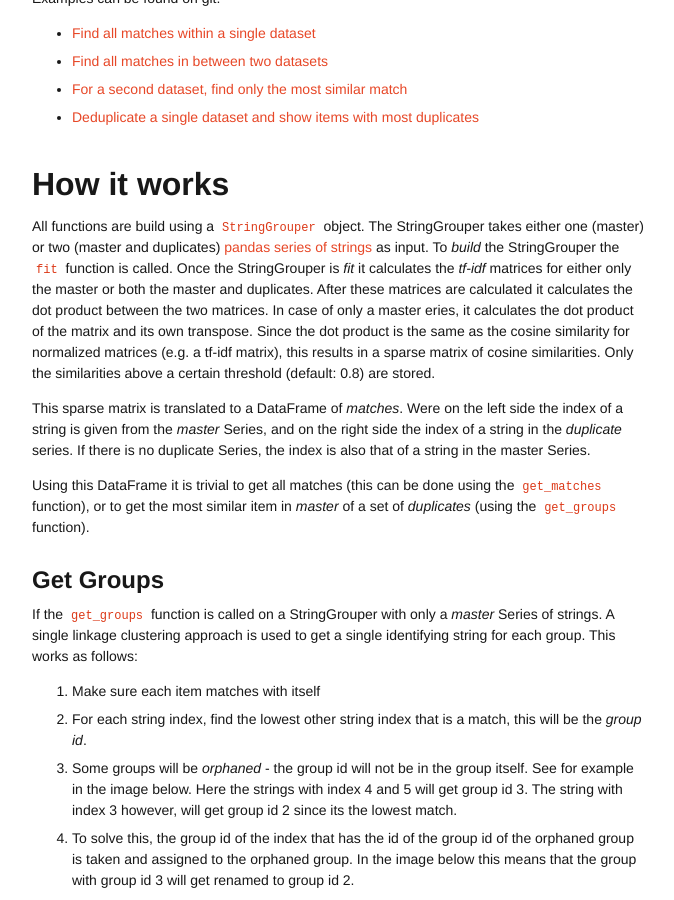
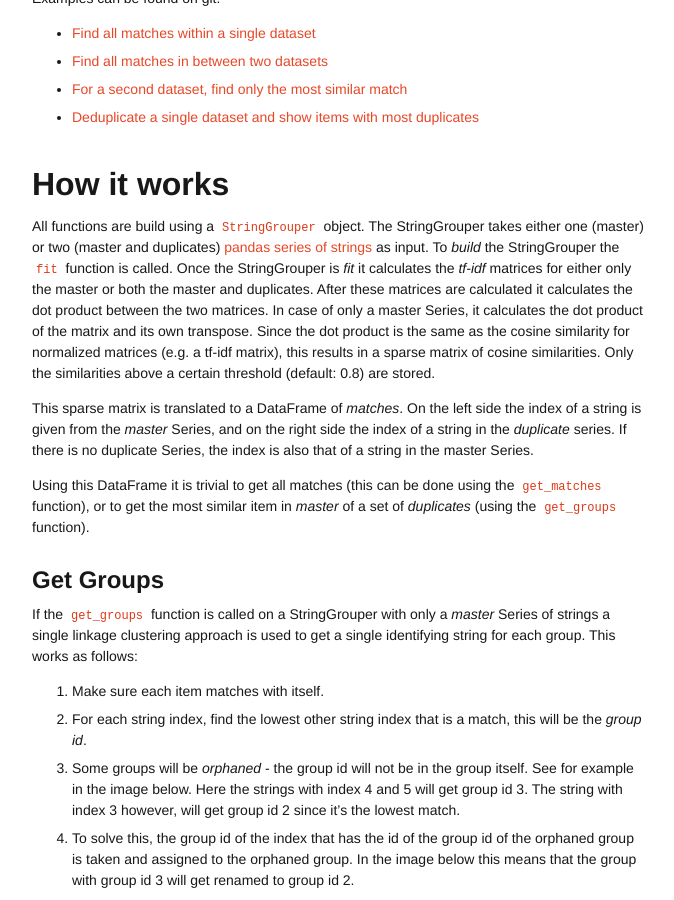
Before and after one commit to Bergvca/bergvca.github.io, a Jekyll site: the page built from _posts/2020-01-02-string-grouper.md, in a window 1280 px wide and 900 px high, scrolled down 1652 px. Shown: the whole window, without its empty margins (240-914 px from the left). Built offline with Jekyll 4.4.1, drawn with Linux system fonts in a browser that asks for light colours; comment, search, counter and statistics services are not loaded; some of the changed text lies outside the part shown.

Commit message:
Some typos

```diff
--- a/_posts/2020-01-02-string-grouper.md
+++ b/_posts/2020-01-02-string-grouper.md
@@ -11,7 +11,7 @@ previous blog [Super Fast String Matching](/2017/10/14/super-fast-string-matchin
 explained a process of finding similar strings using **tf-idf** and the **cosine similarity**.
 
 The process however leaves you with a long list of similar strings, whereas in my experience you
-often want a one-to-one mapping of an original string to a new string. In other words you want to *group*
+often want a one-to-one mapping of an original string to a new string. In other words, you want to *group*
 similar strings together, and pick one single string as the identifier for each group. To solve
 this I've created a small module called: ***[string_grouper](https://github.com/Bergvca/string_grouper)***.
 
@@ -48,12 +48,12 @@ All functions are build using a `StringGrouper` object. The StringGrouper takes
 or two (master and duplicates) [pandas series of strings](https://pandas.pydata.org/pandas-docs/stable/reference/api/pandas.Series.html) as input. To *build* the StringGrouper the
 `fit` function is called. Once the StringGrouper is *fit* it calculates the *tf-idf* matrices for
 either only the master or both the master and duplicates. After these matrices are calculated
-it calculates the dot product between the two matrices. In case of only a master eries, it calculates
+it calculates the dot product between the two matrices. In case of only a master Series, it calculates
 the dot product of the matrix and its own transpose. Since the dot product is the same as the cosine
 similarity for normalized matrices (e.g. a tf-idf matrix), this results in a sparse matrix of
 cosine similarities. Only the similarities above a certain threshold (default: 0.8) are stored.
 
-This sparse matrix is translated to a DataFrame of *matches*. Were on the left side the index
+This sparse matrix is translated to a DataFrame of *matches*. On the left side the index
 of a string is given from the *master* Series, and on the right side the index of a string in the
 *duplicate* series. If there is no duplicate Series, the index is also that of a string in the master
 Series.
@@ -63,16 +63,16 @@ Series.
 
 ### Get Groups
 
- If the `get_groups` function is called on a StringGrouper with only a *master* Series of strings. A
+ If the `get_groups` function is called on a StringGrouper with only a *master* Series of strings a
  single linkage clustering approach is used to get a single identifying string for each group. This works
  as follows:
 
- 1. Make sure each item matches with itself
+ 1. Make sure each item matches with itself.
  2. For each string index, find the lowest other string index that is a match, this will be the
  *group id*.
  3. Some groups will be *orphaned* - the group id will not be in the group itself. See for example in the
  image below. Here the strings with index 4 and 5 will get group id 3. The string with index 3 however,
- will get group id 2 since its the lowest match.
+ will get group id 2 since it's the lowest match.
  4. To solve this, the group id of the index that has the id of the group id of the orphaned group is taken and
  assigned to the orphaned group.  In the image below this means that the group with group id 3 will
  get renamed to group id 2.
```
